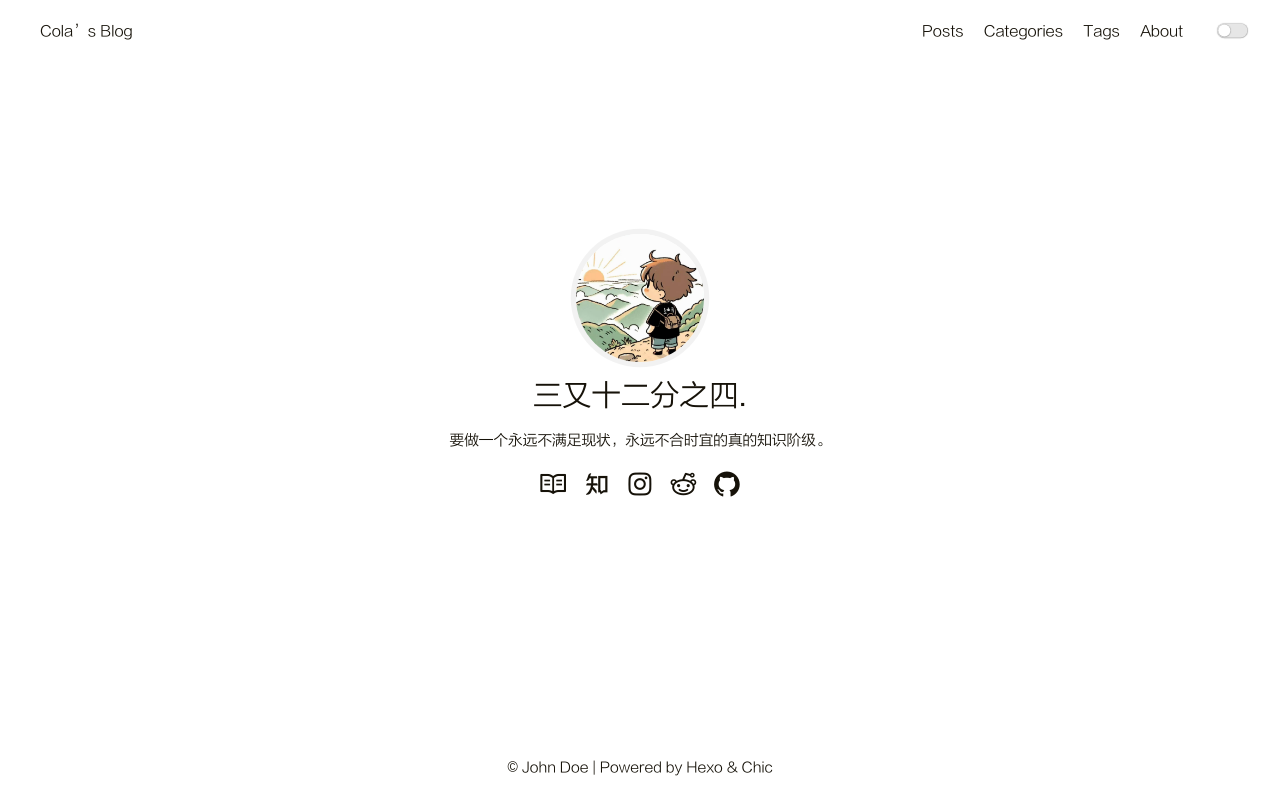
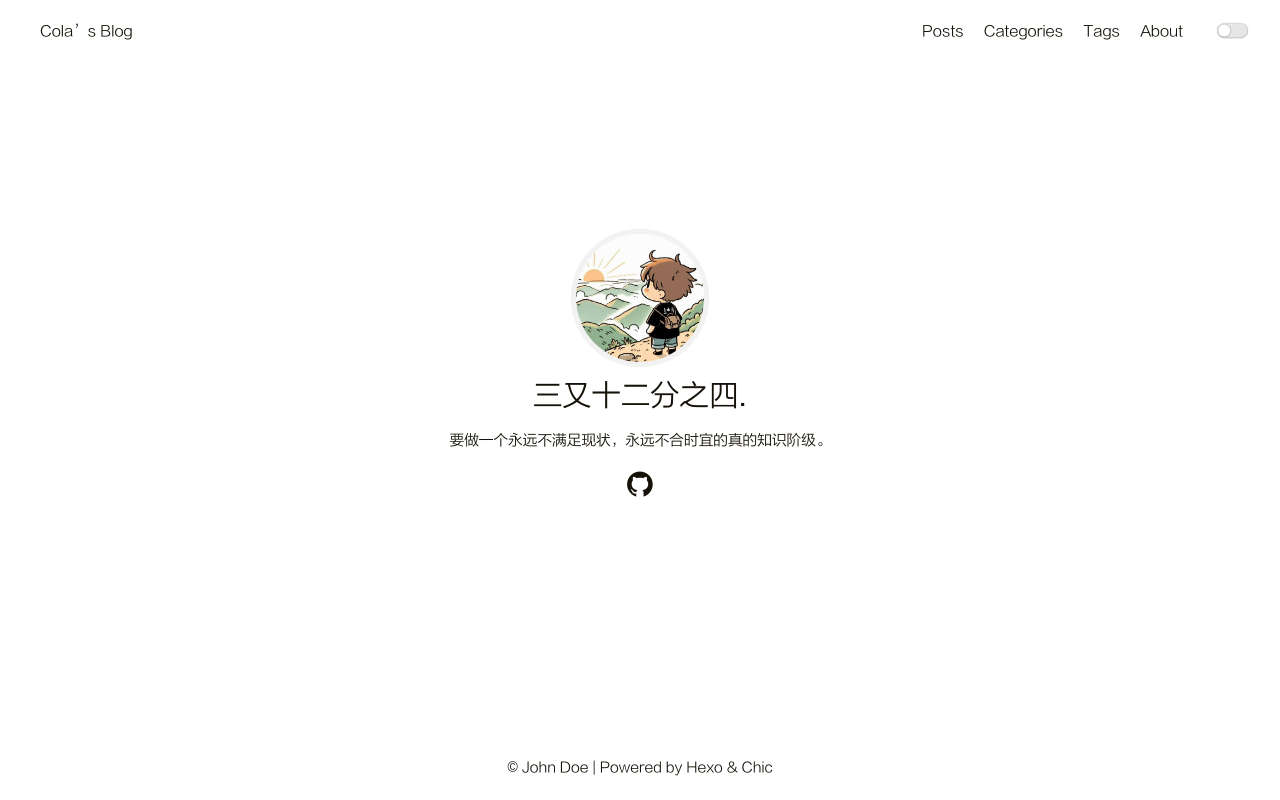
Before and after one commit to Cola314159/Cola314159.github.io, a plain HTML site: page index.html in a window 1280 px wide. Drawn offline with Linux system fonts and the light colour scheme.

Commit message:
Site updated: 2025-09-05 02:49:19

```diff
--- a/index.html
+++ b/index.html
@@ -136,35 +136,7 @@
         <div class="links">
 
 
-                    <a class="link-item" title="Blog" href="/archives">
-
-
-                            <i class="iconfont icon-blog"></i>
-
-                    </a>
-
-                    <a class="link-item" title="ZhiHu" target="_blank" rel="noopener" href="https://www.zhihu.com/people/sirice">
-
-
-                            <i class="iconfont icon-zhihu"></i>
-
-                    </a>
-
-                    <a class="link-item" title="Instagram" href="">
-
-
-                            <i class="iconfont icon-instagram"></i>
-
-                    </a>
-
-                    <a class="link-item" title="Reddit" href="">
-
-
-                            <i class="iconfont icon-reddit"></i>
-
-                    </a>
-
-                    <a class="link-item" title="Github" target="_blank" rel="noopener" href="https://github.com/Siricee">
+                    <a class="link-item" title="Github" target="_blank" rel="noopener" href="https://Cola314159.github.com/Siricee">
 
 
                             <i class="iconfont icon-github"></i>
```
Also changed, not shown: 2025/09/05/智能车-电磁组的传承（持续更新）/index.html (+0 -13 lines).
